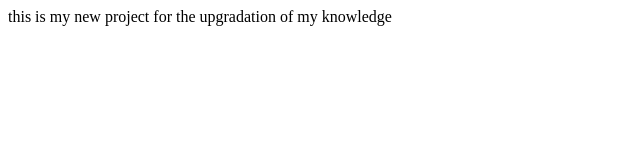
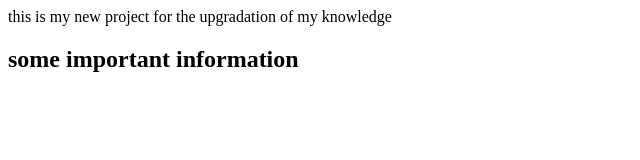
Before and after one commit to Rakeshgupta6969/newRakeshProject, a plain HTML site: page index.html in a window 1280 px wide. Shown: the whole page, without its empty margins (0-640 px from the left). Drawn offline with Linux system fonts and the light colour scheme.

Commit message:
added information

```diff
--- a/index.html
+++ b/index.html
@@ -1 +1,2 @@
 <p>this is my new project for the upgradation of my knowledge</p>
+<h2>some important information</h2>
```
